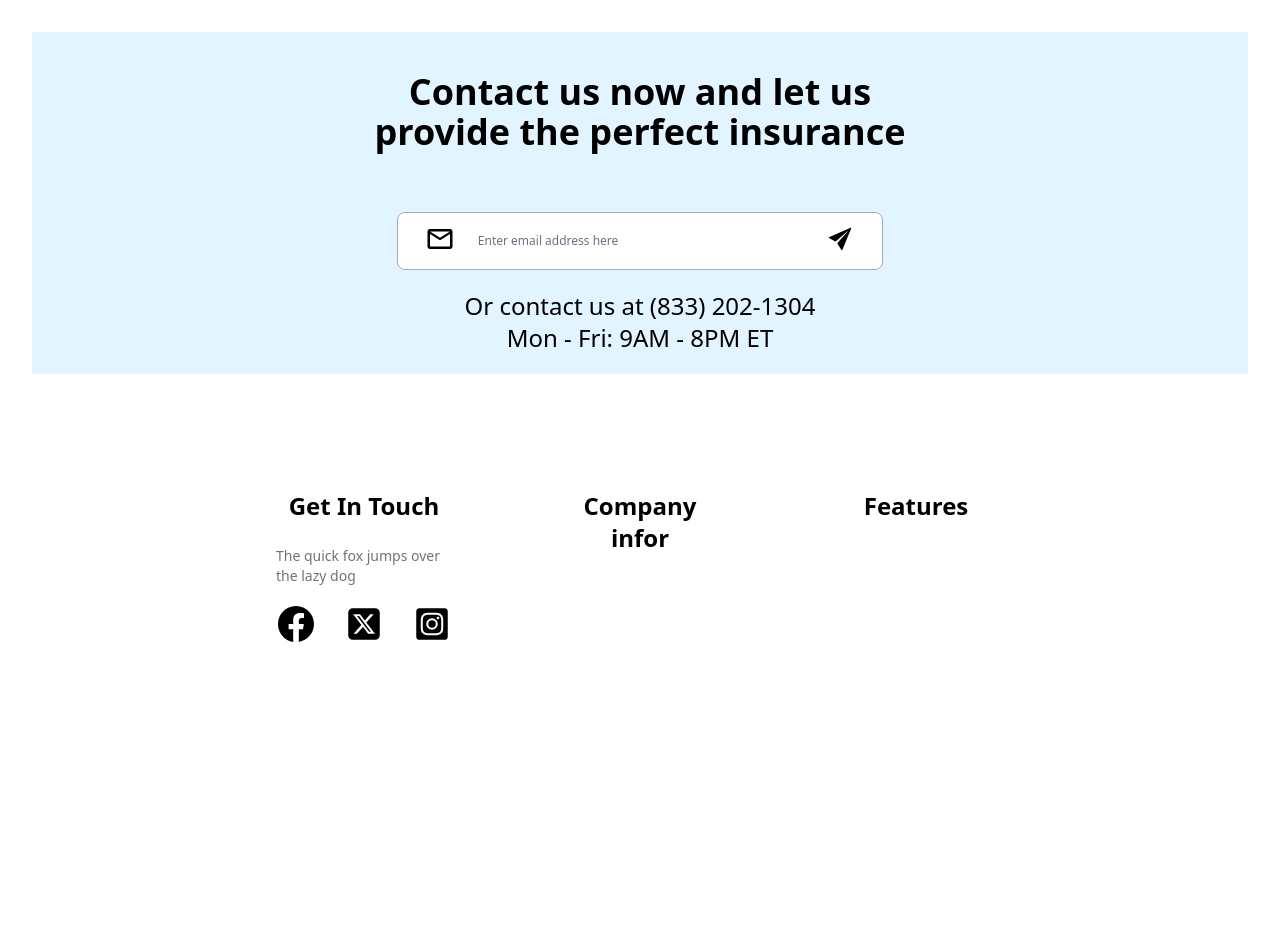
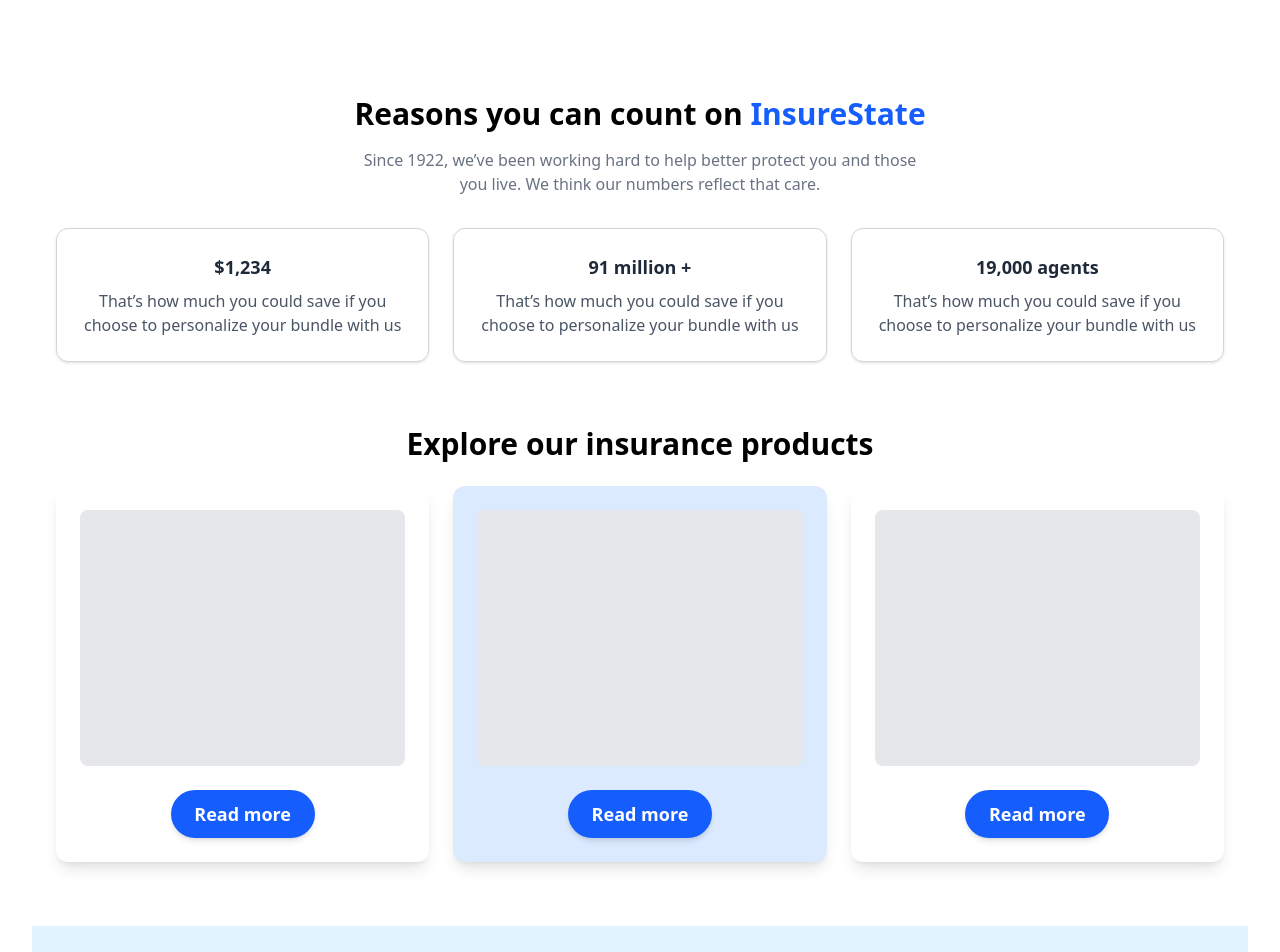
Before and after one commit to TanDat-FE/Insurance-Ecommerse, a React (Vite) app: page / in a window 1280 px wide. Shown: the top 952 px of the page. Before the commit the page ends 800 px from the top, so only its background shows below. Built offline with nearby package versions, Linux system fonts and the light colour scheme.

Commit message:
feat[Home-page]: reasons

```diff
--- a/src/Pages/Home/Home.jsx
+++ b/src/Pages/Home/Home.jsx
@@ -1,10 +1,13 @@
 import Footer from "@/Pages/Footer/Footer";
 import FooterFooter from "@/Pages/Footer/Footer";
 import Contact from "@components/Contact/Contact";
+import Reasons from "@components/Reason/Reasons";
+
 
 function Home() {
   return (
     <div>
+      <Reasons/>
       <Contact />
       <Footer />
     </div>
--- /dev/null
+++ b/src/components/Reason/Reasons.jsx
@@ -0,0 +1,51 @@
+import React from "react";
+
+function Reasons() {
+  return (
+    <div className="max-w-[1280px] mx-auto px-6 py-16">
+      {/* Phần lý do chọn InsureState */}
+      <section className="text-center">
+        <h2 className="text-3xl font-extrabold mb-4">
+          Reasons you can count on <span className="text-blue-600">InsureState</span>
+        </h2>
+        <p className="text-gray-500 max-w-xl mx-auto">
+          Since 1922, we’ve been working hard to help better protect you and those you live. We think our numbers reflect that care.
+        </p>
+        <div className="grid grid-cols-1 sm:grid-cols-2 md:grid-cols-3 gap-6 mt-8">
+          {[
+            { title: "$1,234", desc: "That’s how much you could save if you choose to personalize your bundle with us" },
+            { title: "91 million +", desc: "That’s how much you could save if you choose to personalize your bundle with us" },
+            { title: "19,000 agents", desc: "That’s how much you could save if you choose to personalize your bundle with us" },
+          ].map((item, index) => (
+            <div key={index} className="border border-gray-300 p-6 rounded-xl shadow-sm hover:shadow-md transition text-center">
+              <h3 className="text-lg font-bold text-gray-800">{item.title}</h3>
+              <p className="text-gray-600 mt-2">{item.desc}</p>
+            </div>
+          ))}
+        </div>
+      </section>
+
+      {/* Phần sản phẩm bảo hiểm */}
+      <section className="mt-16 text-center">
+        <h2 className="text-3xl font-extrabold mb-6">Explore our insurance products</h2>
+        <div className="grid grid-cols-1 sm:grid-cols-2 md:grid-cols-3 gap-6">
+          {[1, 2, 3].map((item, index) => (
+            <div
+              key={index}
+              className={`rounded-xl shadow-lg hover:shadow-xl transition p-6 flex flex-col items-center justify-between ${
+                index === 1 ? "bg-blue-100" : "bg-white"
+              }`}
+            >
+              <div className="h-64 w-full bg-gray-200 rounded-lg"></div>
+              <button className="mt-6 w-36 h-12 bg-blue-600 text-white text-lg font-semibold rounded-full shadow-md hover:bg-blue-700 transition">
+                Read more
+              </button>
+            </div>
+          ))}
+        </div>
+      </section>
+    </div>
+  );
+}
+
+export default Reasons;
```
